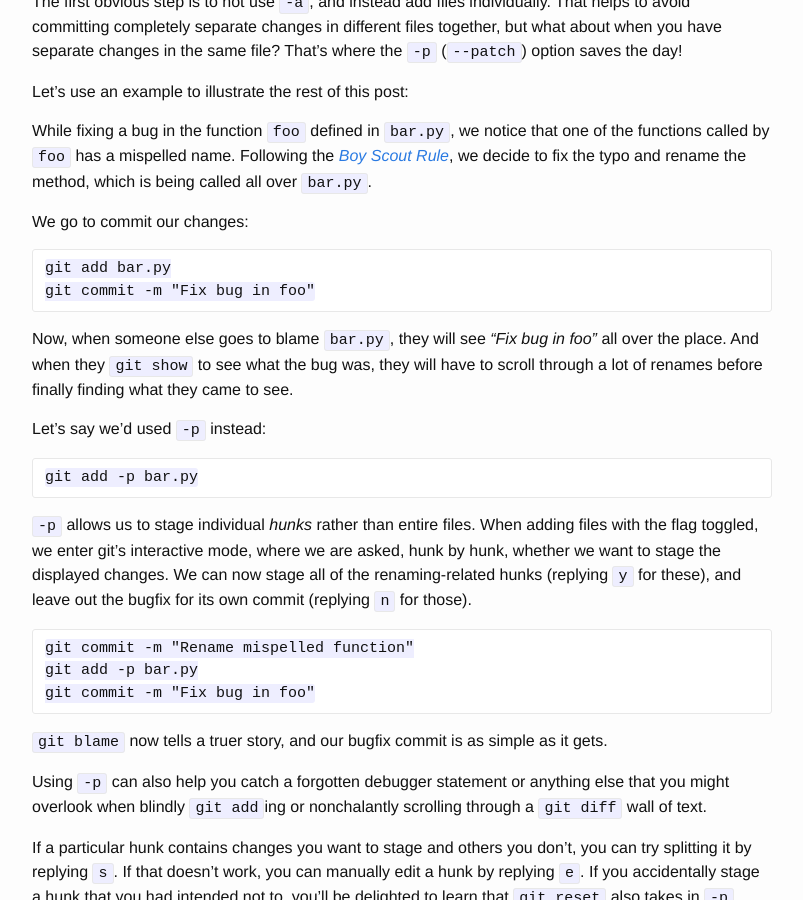
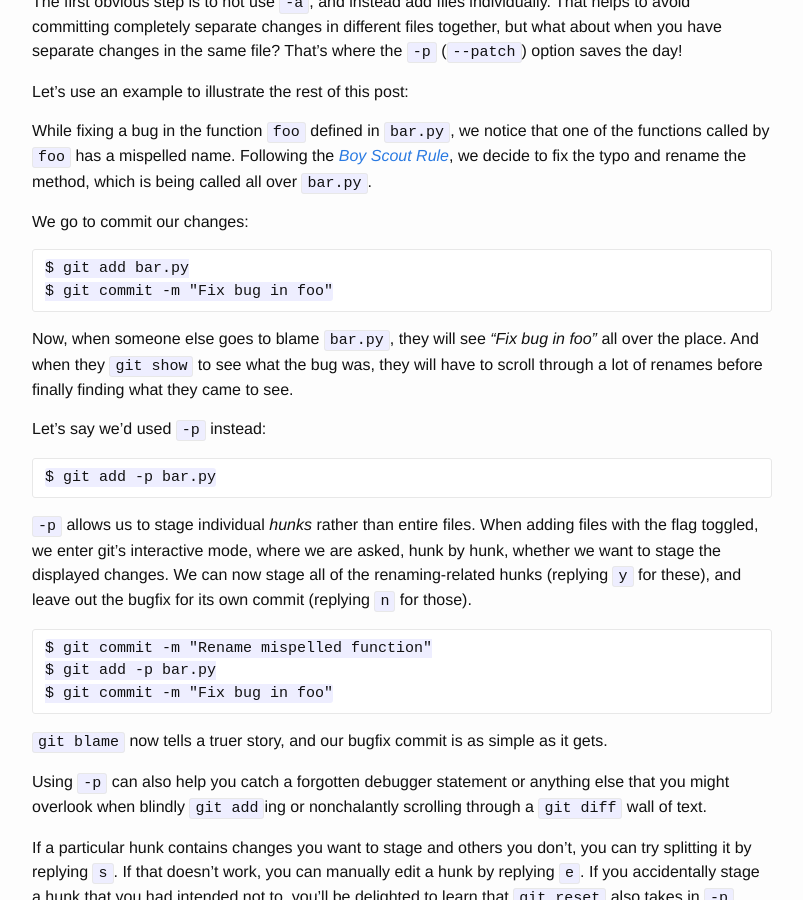
Before and after one commit to magni-/magni-.github.io, a Jekyll site: the page built from _posts/2015-08-31-git-patch.markdown, in a window 1280 px wide and 900 px high, scrolled down 556 px. Shown: the whole window, without its empty margins (238-1041 px from the left). Built offline with Jekyll 4.4.1, drawn with Linux system fonts in a browser that asks for light colours; comment, search, counter and statistics services are not loaded.

Commit message:
Prepend CLI blocks with $

```diff
--- a/_posts/2015-08-31-git-patch.markdown
+++ b/_posts/2015-08-31-git-patch.markdown
@@ -19,20 +19,20 @@ While fixing a bug in the function `foo` defined in `bar.py`, we notice that one
 
 We go to commit our changes:
 
-    git add bar.py
-    git commit -m "Fix bug in foo"
+    $ git add bar.py
+    $ git commit -m "Fix bug in foo"
 
 Now, when someone else goes to blame `bar.py`, they will see _"Fix bug in foo"_ all over the place. And when they `git show` to see what the bug was, they will have to scroll through a lot of renames before finally finding what they came to see.
 
 Let's say we'd used `-p` instead:
 
-    git add -p bar.py
+    $ git add -p bar.py
 
 `-p` allows us to stage individual _hunks_ rather than entire files. When adding files with the flag toggled, we enter git's interactive mode, where we are asked, hunk by hunk, whether we want to stage the displayed changes. We can now stage all of the renaming-related hunks (replying `y` for these), and leave out the bugfix for its own commit (replying `n` for those).
 
-    git commit -m "Rename mispelled function"
-    git add -p bar.py
-    git commit -m "Fix bug in foo"
+    $ git commit -m "Rename mispelled function"
+    $ git add -p bar.py
+    $ git commit -m "Fix bug in foo"
 
 `git blame` now tells a truer story, and our bugfix commit is as simple as it gets.
 
```
